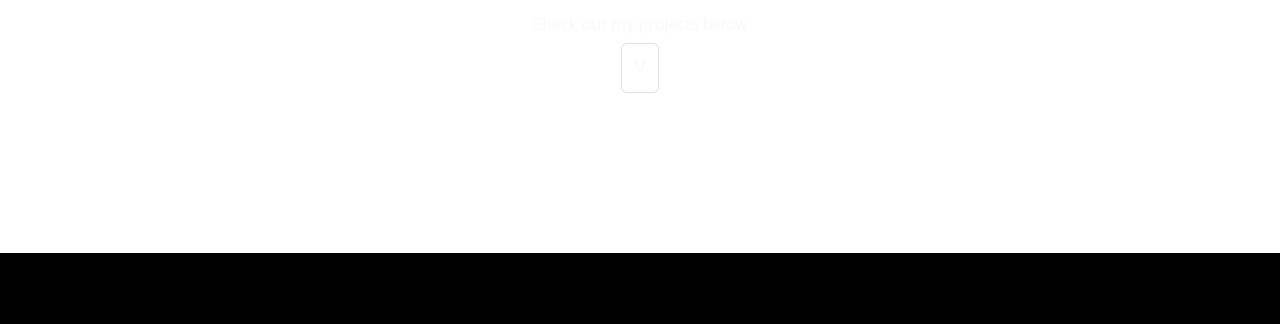
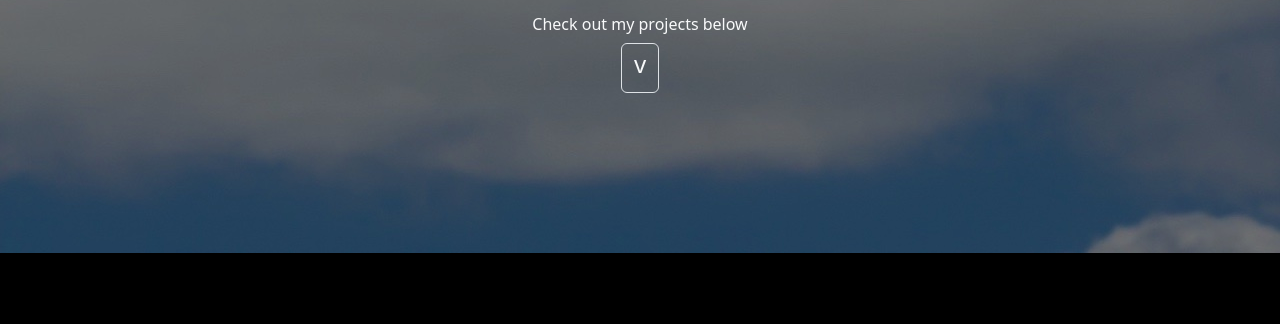
Before and after one commit to tallgiraffe706/Portfolio, a plain HTML site: page index.html in a window 1280 px wide. Shown: the part 283-607 px from the top of the page. Drawn offline with Linux system fonts and the light colour scheme.

Commit message:
Update style.css

```diff
--- a/style.css
+++ b/style.css
@@ -3,7 +3,7 @@ html {
 }
 
 .banner {
-    background-image: url('images/giraffe_background.jpeg');
+    background-image: url('./giraffe_background.jpeg');
     min-height: 30rem;
     display: flex;
     align-content: center;
```
